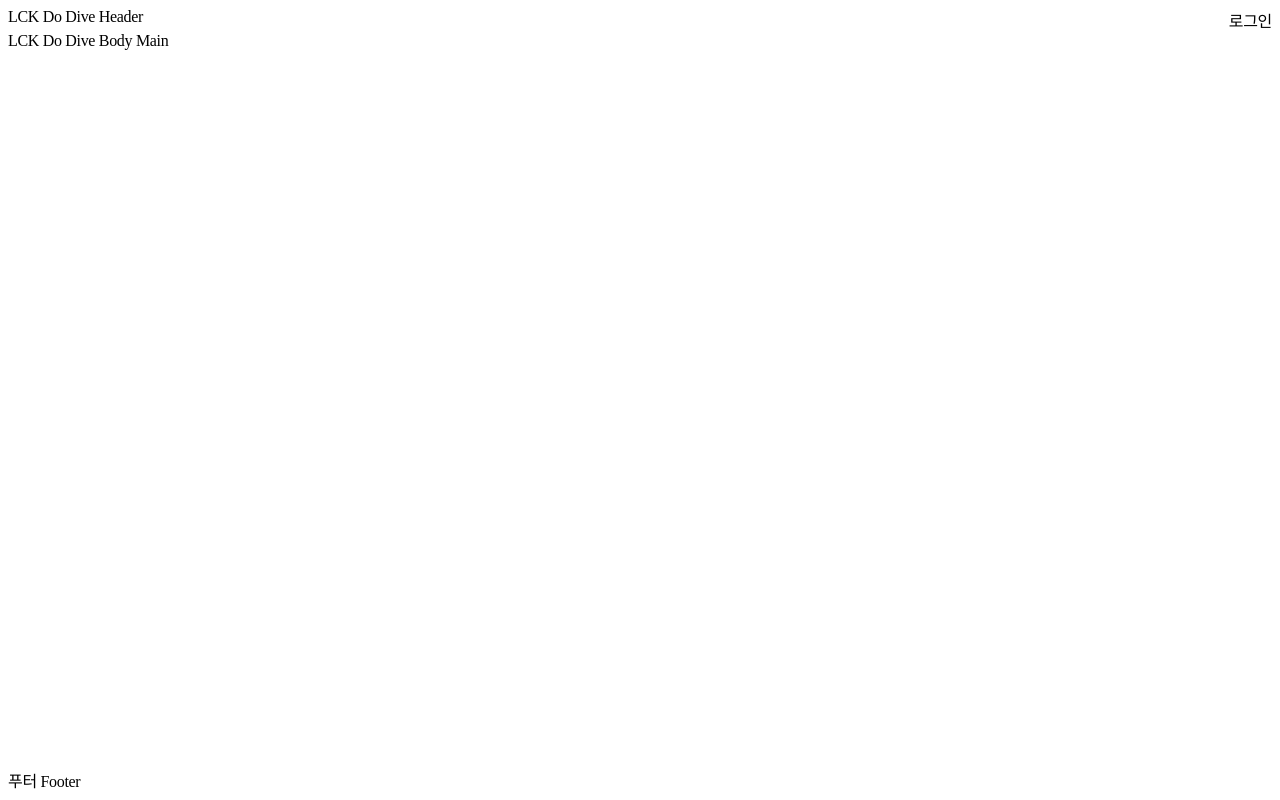
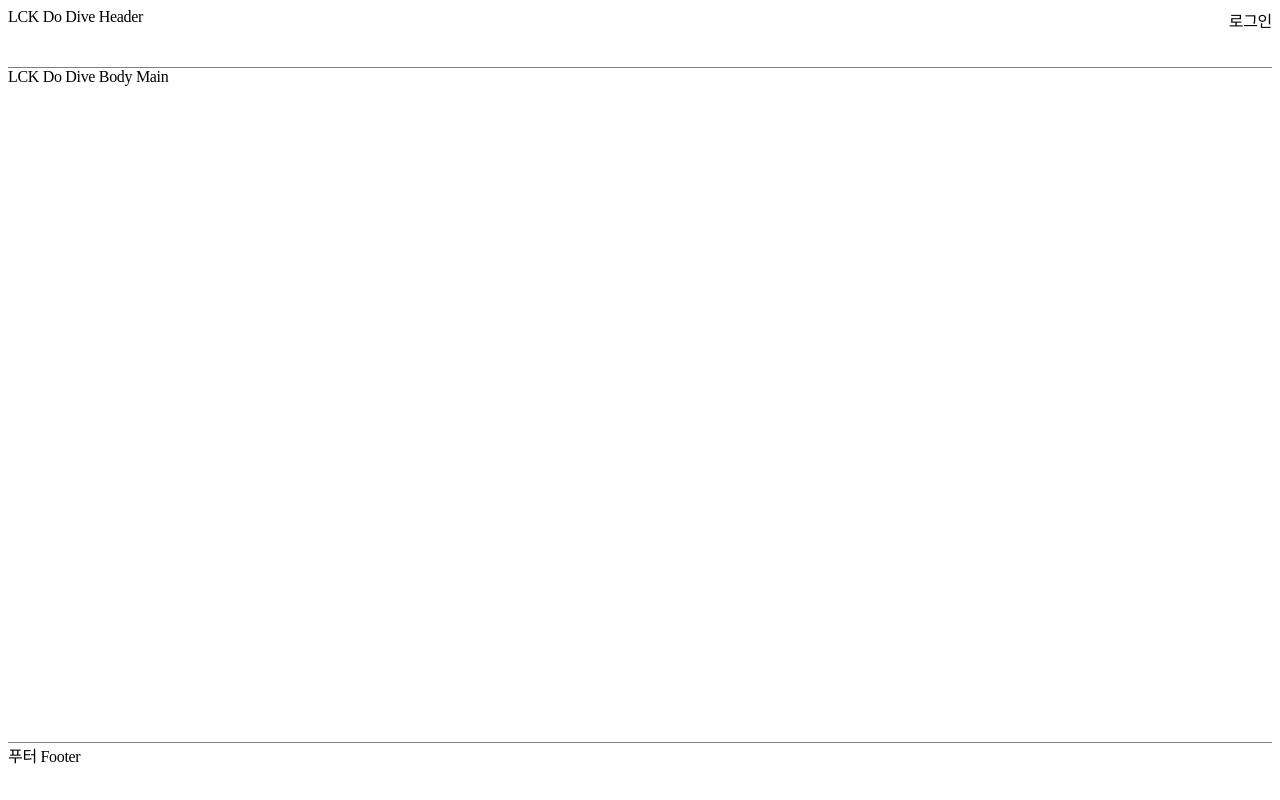
Before and after one commit to battleent/klet-prototype, a Next.js app: page / in a window 1280 px wide. Built offline with nearby package versions, Linux system fonts and the light colour scheme.

Commit message:
사이드바 레이아웃 추가

```diff
--- a/src/components/Header/DefaultFooter.tsx
+++ b/src/components/Header/DefaultFooter.tsx
@@ -1,6 +1,6 @@
 const DefaultFooter: React.FC = () => {
     return (
-        <div>푸터 Footer</div>
+        <div style={{ borderTop: '1px solid gray', height: '50px' }}>푸터 Footer</div>
     )
 }
 
--- a/src/components/Header/DefaultHeader.tsx
+++ b/src/components/Header/DefaultHeader.tsx
@@ -2,7 +2,7 @@ import Link from 'next/link'
 
 const DefaultHeader: React.FC = () => {
     return (
-        <div style={{ display: 'flex', justifyContent: 'space-between' }}>
+        <div style={{ display: 'flex', justifyContent: 'space-between', borderBottom: '1px solid gray', height: '60px' }}>
             <Link href="/">LCK Do Dive Header</Link>
             <Link href="/login">로그인</Link>
         </div>
--- /dev/null
+++ b/src/components/Sidebar/DefaultSidebar.tsx
@@ -0,0 +1,12 @@
+import Link from 'next/link'
+
+const DefaultSidebar: React.FC = () => {
+    return (
+        <div style={{ display: 'flex', flexDirection: 'column', justifyContent: 'space-around', borderRight: '1px solid gray' }}>
+            <Link href="/">LCK Do Dive Sidebar</Link>
+            <Link href="/login">로그인</Link>
+        </div>
+    )
+}
+
+export default DefaultSidebar;
--- a/src/templates/DefaultLayout/index.tsx
+++ b/src/templates/DefaultLayout/index.tsx
@@ -1,15 +1,14 @@
-import DefaultHeader from "@/components/Header/DefaultHeader";
-import DefaultFooter from "@/components/Header/DefaultFooter";
+import { useRouter } from 'next/router';
+
+import MainLayout from '@/templates/MainLayout';
+import SidebarLayout from '@/templates/SidebarLayout';
 
 const DefaultLayout: React.FC = ({ children }) => {
+    const router = useRouter();
     return (
-        <div style={{ display: 'flex', flexDirection: 'column', height: '100%' }}>
-            <DefaultHeader />
-            <div style={{ flex: '1' }}>
-            {children}
-            </div>
-            <DefaultFooter />
-        </div>
+       <>
+       {router.asPath === '/login' ? <SidebarLayout>{children}</SidebarLayout> : <MainLayout>{children}</MainLayout>}
+       </>
     )
 }
 
--- /dev/null
+++ b/src/templates/MainLayout/index.tsx
@@ -0,0 +1,16 @@
+import DefaultHeader from "@/components/Header/DefaultHeader";
+import DefaultFooter from "@/components/Header/DefaultFooter";
+
+const MainLayout: React.FC = ({ children }) => {
+    return (
+        <div style={{ display: 'flex', flexDirection: 'column', height: '100%' }}>
+            <DefaultHeader />
+            <div style={{ flex: '1' }}>
+            {children}
+            </div>
+            <DefaultFooter />
+        </div>
+    )
+}
+
+export default MainLayout;
--- /dev/null
+++ b/src/templates/SidebarLayout/index.tsx
@@ -0,0 +1,18 @@
+import DefaultSidebar from "@/components/Sidebar/DefaultSidebar";
+import DefaultFooter from "@/components/Header/DefaultFooter";
+
+const SidebarLayout: React.FC = ({ children }) => {
+    return (
+        <div style={{ display: 'flex', height: '100%' }}>
+            <DefaultSidebar />
+            <div style={{ display: 'flex', flexDirection: 'column', width: '100%' }}>
+                <div style={{ flex: '1' }}>
+                {children}
+                </div>
+                <DefaultFooter />
+            </div>
+        </div>
+    )
+}
+
+export default SidebarLayout;
```
